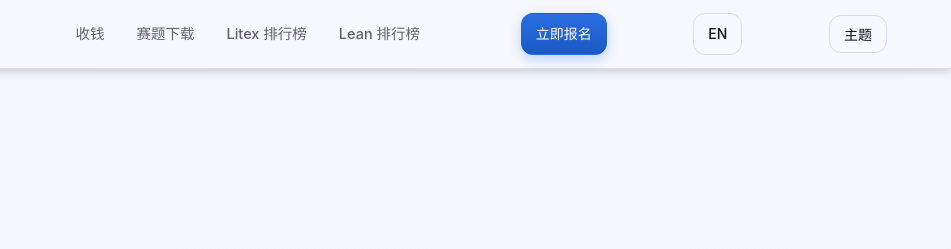
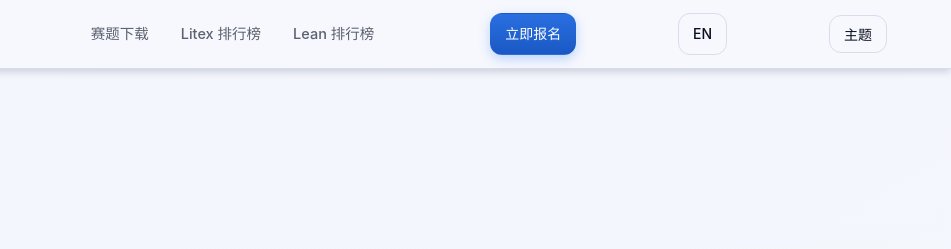
Before and after one commit to formallm/formallm1, a plain HTML site: page cn/leaderboard.html in a window 1280 px wide. Shown: the top 249 px of the page, 329-1280 px from the left. Drawn offline with Linux system fonts and the light colour scheme; files whose address does not match are found by name.

Commit message:
Update leaderboard.html
1031

```diff
--- a/cn/leaderboard.html
+++ b/cn/leaderboard.html
@@ -43,7 +43,6 @@
             <span class="bar"></span><span class="bar"></span><span class="bar"></span>
           </button>
           <ul id="nav-menu" class="nav-menu">
-            <li><a href="#">收钱</a></li>
             <li><a href="downloads.html">赛题下载</a></li>
             <li><a href="leaderboard-litex.html">Litex 排行榜</a></li>
             <li><a href="leaderboard-lean.html">Lean 排行榜</a></li>
```
